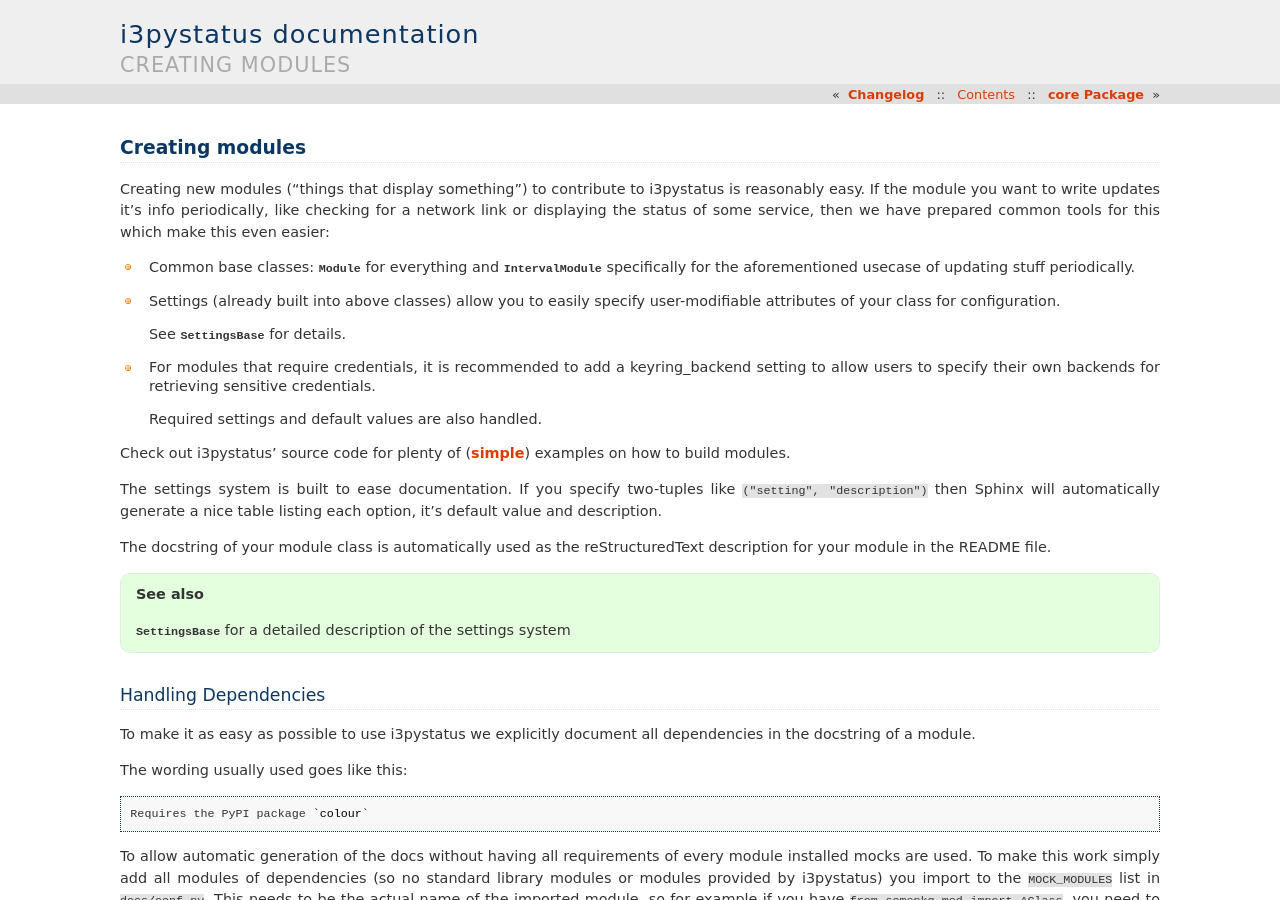
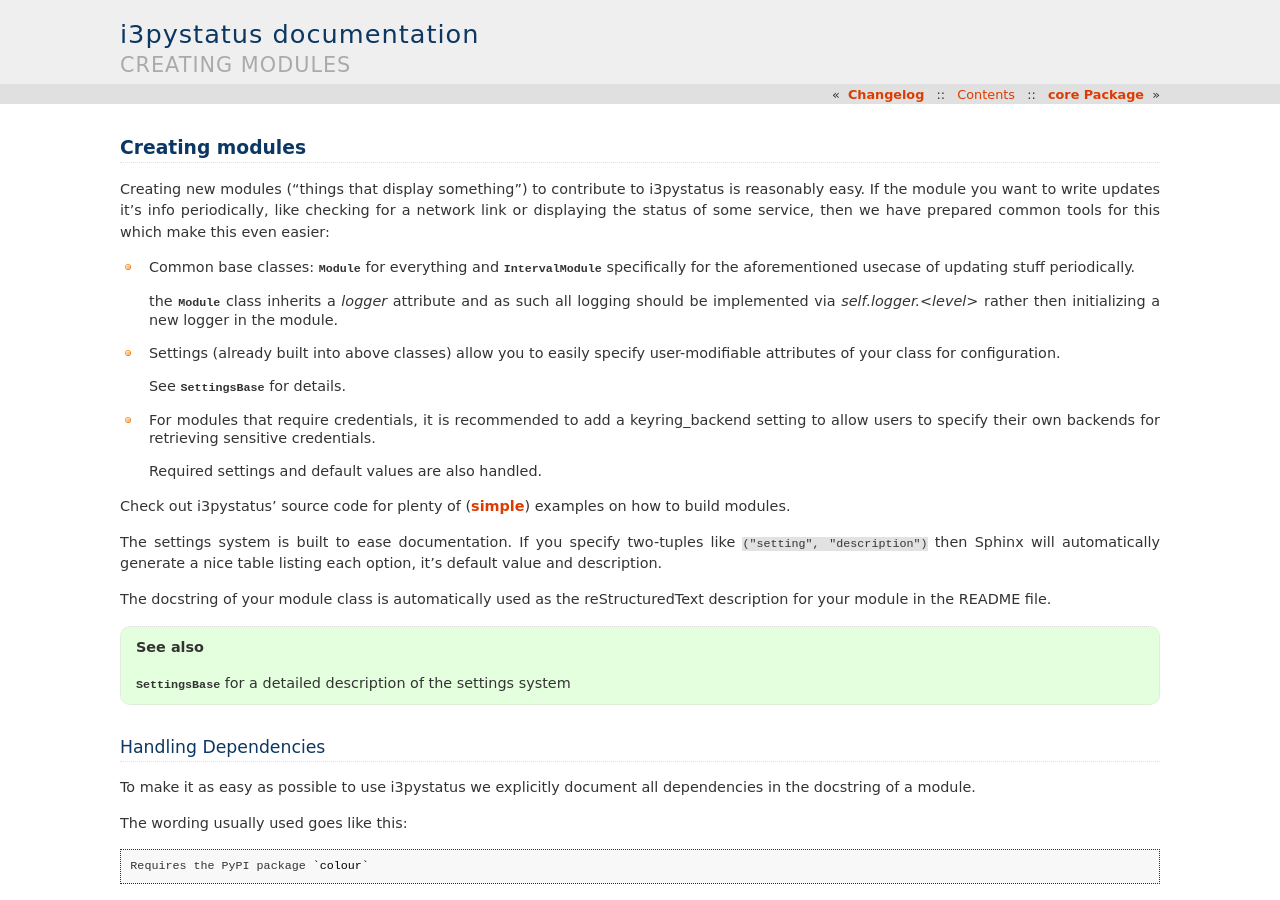
Before and after one commit to enkore/i3pystatus, a Sphinx documentation site: the page built from docs/module.rst, in a window 1280 px wide and 900 px high. Built offline with Sphinx 7.4.7, drawn with Linux system fonts in a browser that asks for light colours.

Commit message:
update docs

```diff
--- a/docs/module.rst
+++ b/docs/module.rst
@@ -11,6 +11,11 @@
 - Common base classes: :py:class:`.Module` for everything and
   :py:class:`.IntervalModule` specifically for the aforementioned
   usecase of updating stuff periodically.
+
+  the :py:class:`.Module` class inherits a `logger` attribute and as such
+  all logging should be implemented via `self.logger.<level>` rather then
+  initializing a new logger in the module.
+
 - Settings (already built into above classes) allow you to easily
   specify user-modifiable attributes of your class for configuration.
 
```
